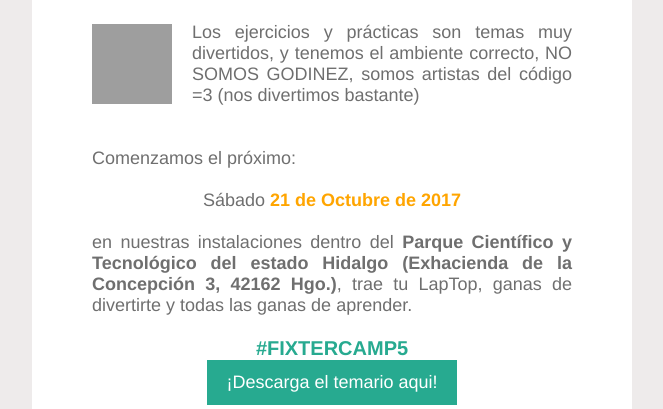
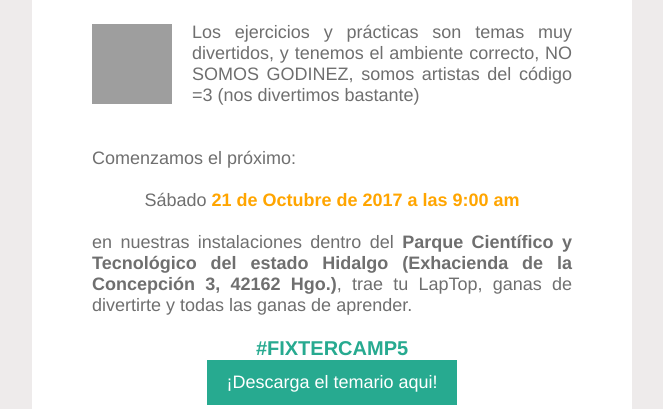
Before and after one commit to HectorBlisS/FixterGeek, a Django app: template templates/correos/beca.html in a window 1280 px wide. Shown: the part 936-1345 px from the top of the page, without its empty margins (308-971 px from the left). Run offline with Django 3.2, Linux system fonts and the light colour scheme; the template is opened without the code that fills it, so the values that code supplies are empty; parts of the project's set-up code (start-up, migrations or seed data) failed here and were passed over; grey boxes are pictures that could not be loaded.

Commit message:
con fecha

```diff
--- a/templates/correos/beca.html
+++ b/templates/correos/beca.html
@@ -326,7 +326,7 @@ cellpadding="0" class="force-width-80">
                    <br>
                      Comenzamos el próximo: <b style="color:orange">
                      <br><br>
-                      <center></b>Sábado <b style="color:orange">21 de Octubre de 2017</b> <b style="color:orange"></b></center> <br>en nuestras instalaciones dentro del <b>Parque
+                      <center></b>Sábado <b style="color:orange">21 de Octubre de 2017 a las 9:00 am</b> <b style="color:orange"></b></center> <br>en nuestras instalaciones dentro del <b>Parque
 Científico y Tecnológico del estado Hidalgo (Exhacienda de la Concepción 3,
 42162 Hgo.)</b>, trae tu LapTop, ganas de divertirte y
 todas las ganas de aprender.
```
